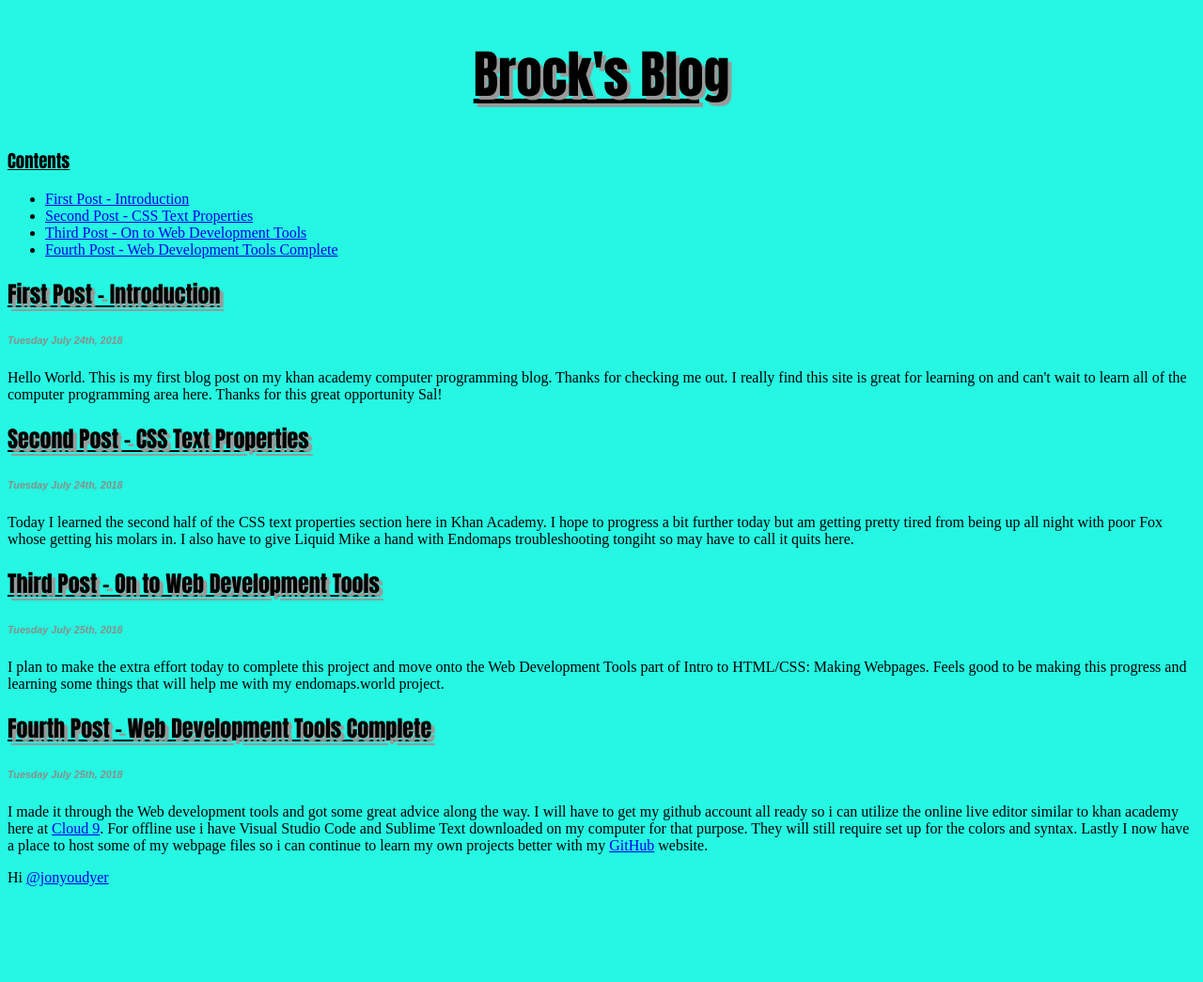
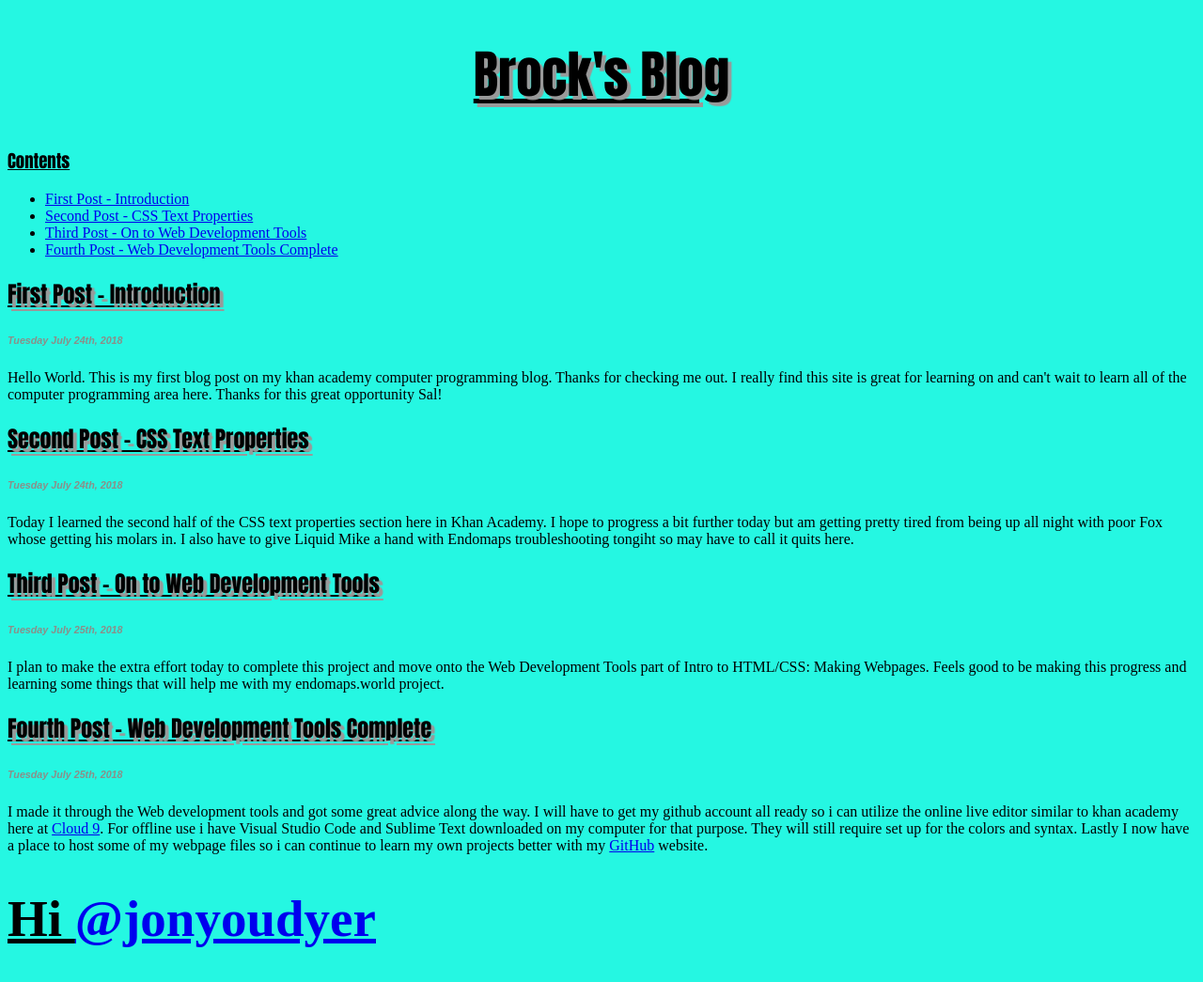
Before and after one commit to bluntsmasha420/bluntsmasha420.github.io, a plain HTML site: page index.html in a window 1280 px wide. Shown: the whole page at 94% size. Before the commit the page ends 959 px from the top, so only its background shows below. Drawn offline with Linux system fonts and the light colour scheme.

Commit message:
Update index.html

```diff
--- a/index.html
+++ b/index.html
@@ -63,6 +63,6 @@
         <h6>Tuesday July 25th, 2018</h6>
 
         <p>I made it through the Web development tools and got some great advice along the way. I will have to get my github account all ready so i can utilize the online live editor similar to khan academy here at <a href="http://ide.c9.io/">Cloud 9</a>. For offline use i have Visual Studio Code and Sublime Text downloaded on my computer for that purpose. They will still require set up for the colors and syntax. Lastly I now have a place to host some of my webpage files so i can continue to learn my own projects better with my <a href="http://github.com">GitHub</a> website. </p>
-        <p>Hi <a href="http://steemit.com/@jonyoudyer">@jonyoudyer</a>
+        <h1>Hi <a href="http://steemit.com/@jonyoudyer">@jonyoudyer</a></h1>
     </body>
 </html>
```
